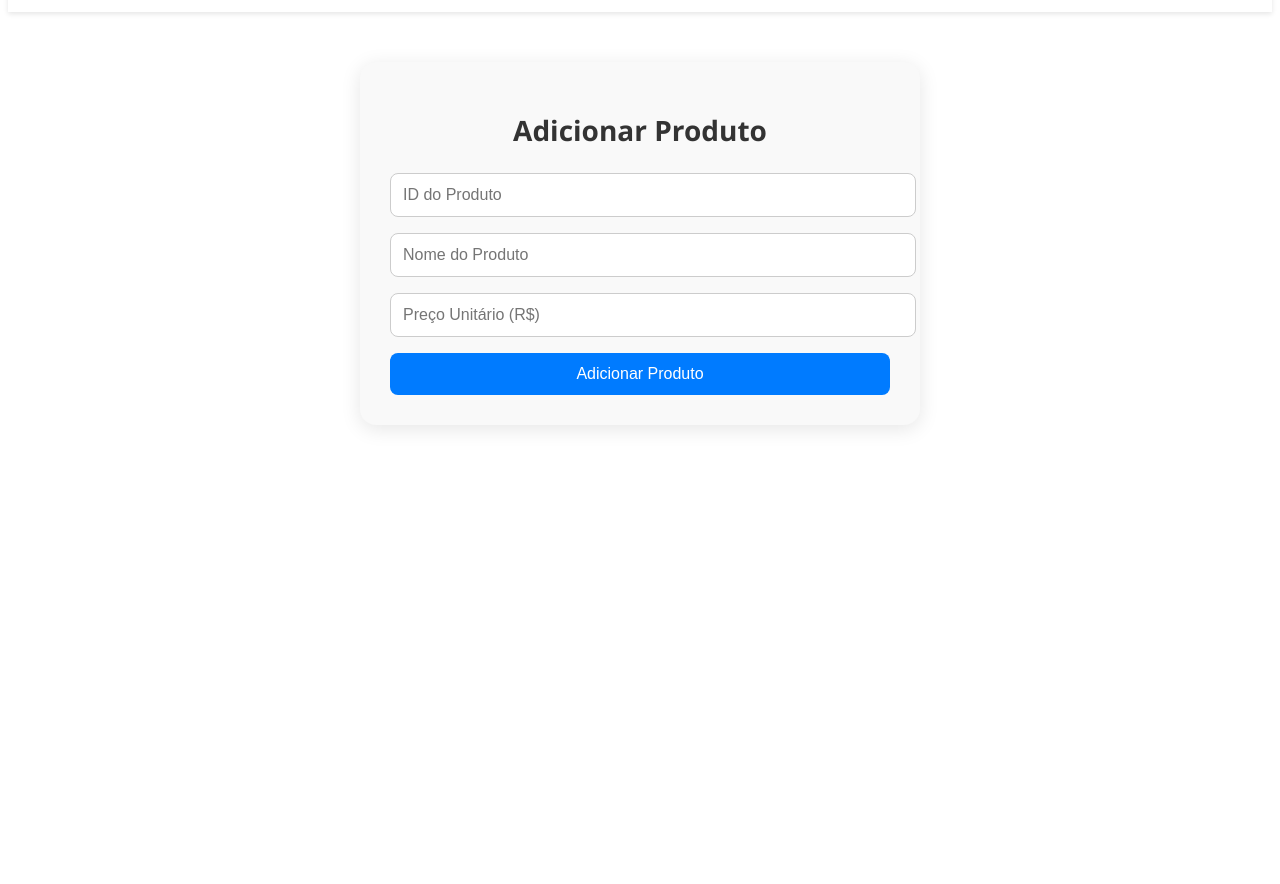
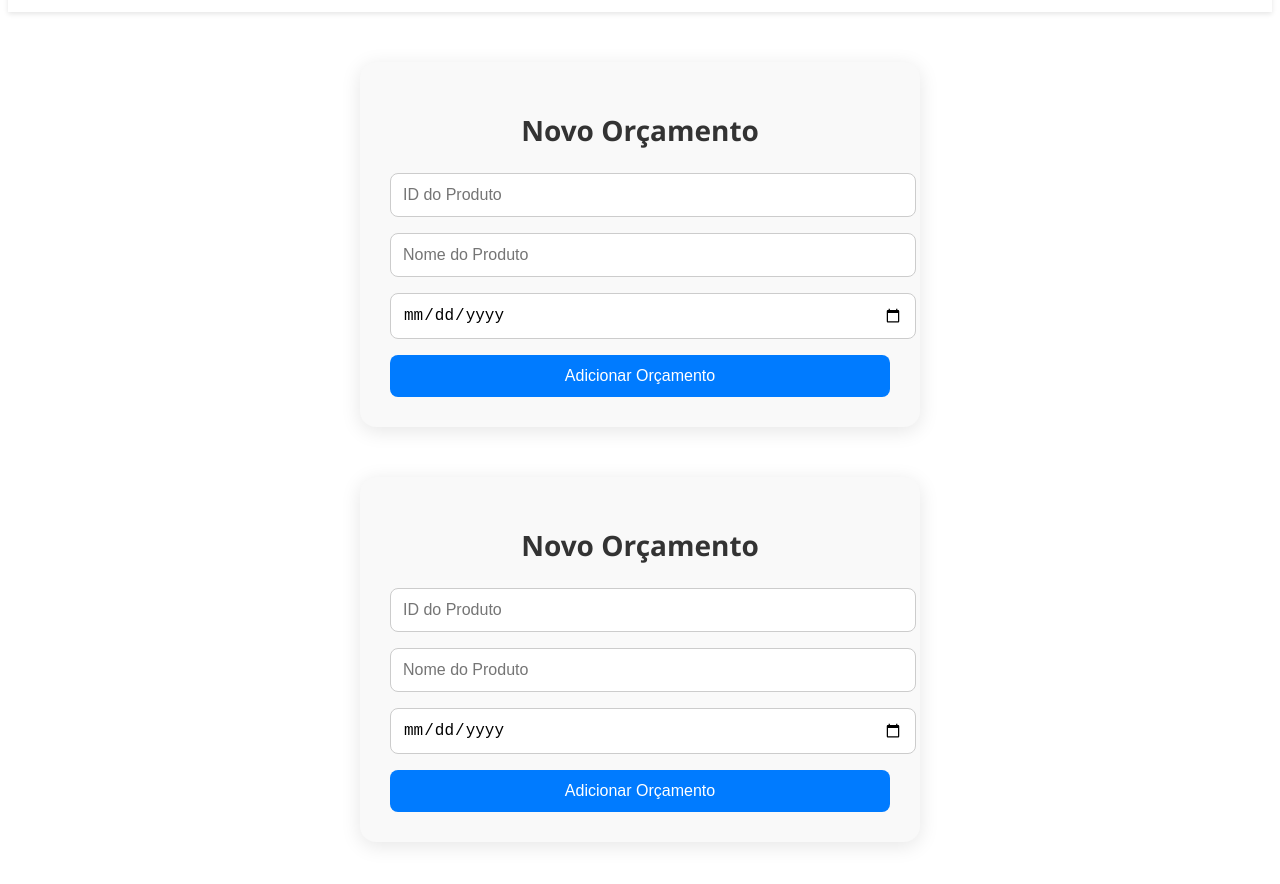
Before and after one commit to RafaelRothmann/T1-ProjArq-Front, a plain HTML site: page pages/adicionar.html in a window 1280 px wide. Shown: the part 150-1034 px from the top of the page. Before the commit the page ends 800 px from the top, so only its background shows below. Drawn offline with Linux system fonts and the light colour scheme.

Commit message:
Adicionando

```diff
--- a/pages/adicionar.html
+++ b/pages/adicionar.html
@@ -23,12 +23,22 @@
     </header>
 
     <div class="container-adicionar">
-        <h1 class="title">Adicionar Produto</h1>
+        <h1 class="title">Novo Orçamento</h1>
         <form class="form-adicionar">
             <input type="text" id="input-id" placeholder="ID do Produto" required>
             <input type="text" id="input-descricao" placeholder="Nome do Produto" required>
-            <input type="number" id="input-preco" placeholder="Preço Unitário (R$)" required>
-            <button type="submit">Adicionar Produto</button>
+            <input type="date" id="input-preco" placeholder="Data" required>
+            <button type="submit">Adicionar Orçamento</button>
+        </form>
+    </div>
+
+    <div class="container-adicionar">
+        <h1 class="title">Novo Orçamento</h1>
+        <form class="form-adicionar">
+            <input type="text" id="input-id" placeholder="ID do Produto" required>
+            <input type="text" id="input-descricao" placeholder="Nome do Produto" required>
+            <input type="date" id="input-preco" placeholder="Data" required>
+            <button type="submit">Adicionar Orçamento</button>
         </form>
     </div>
 </body>
```
